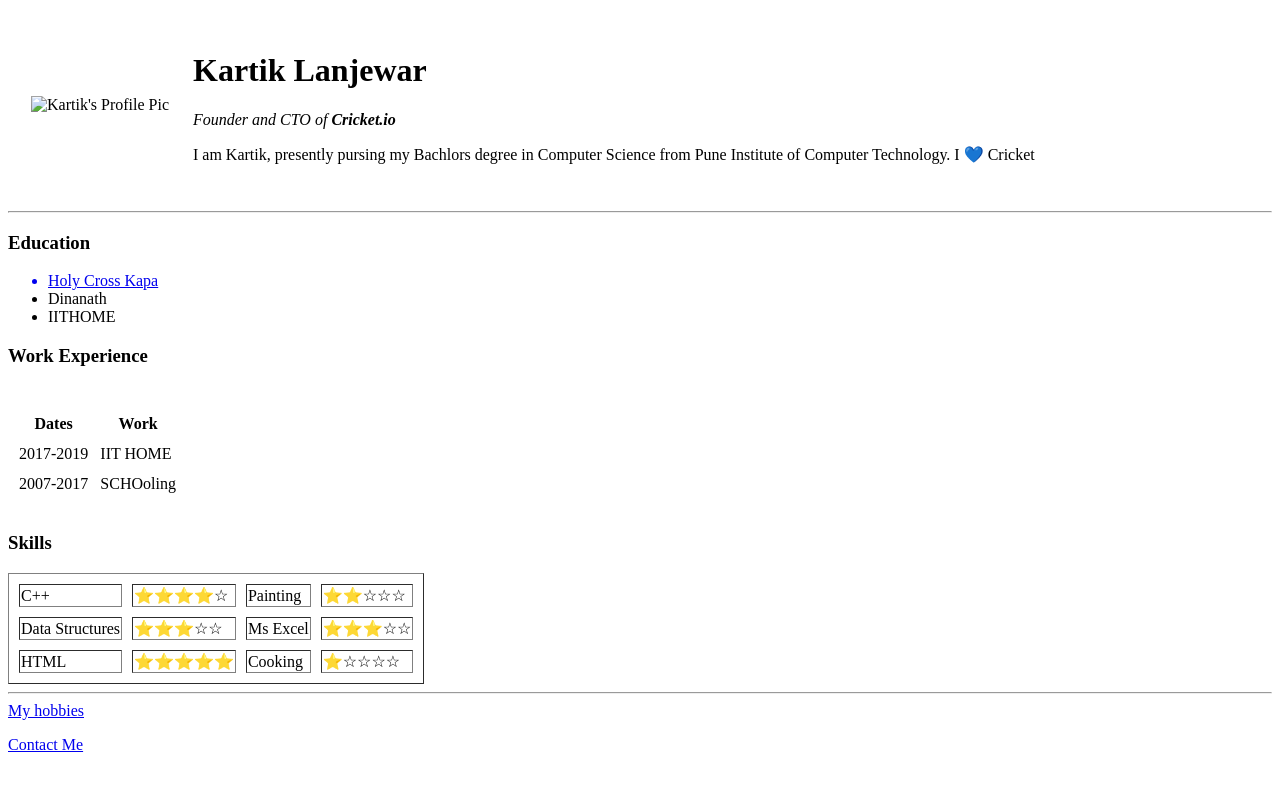
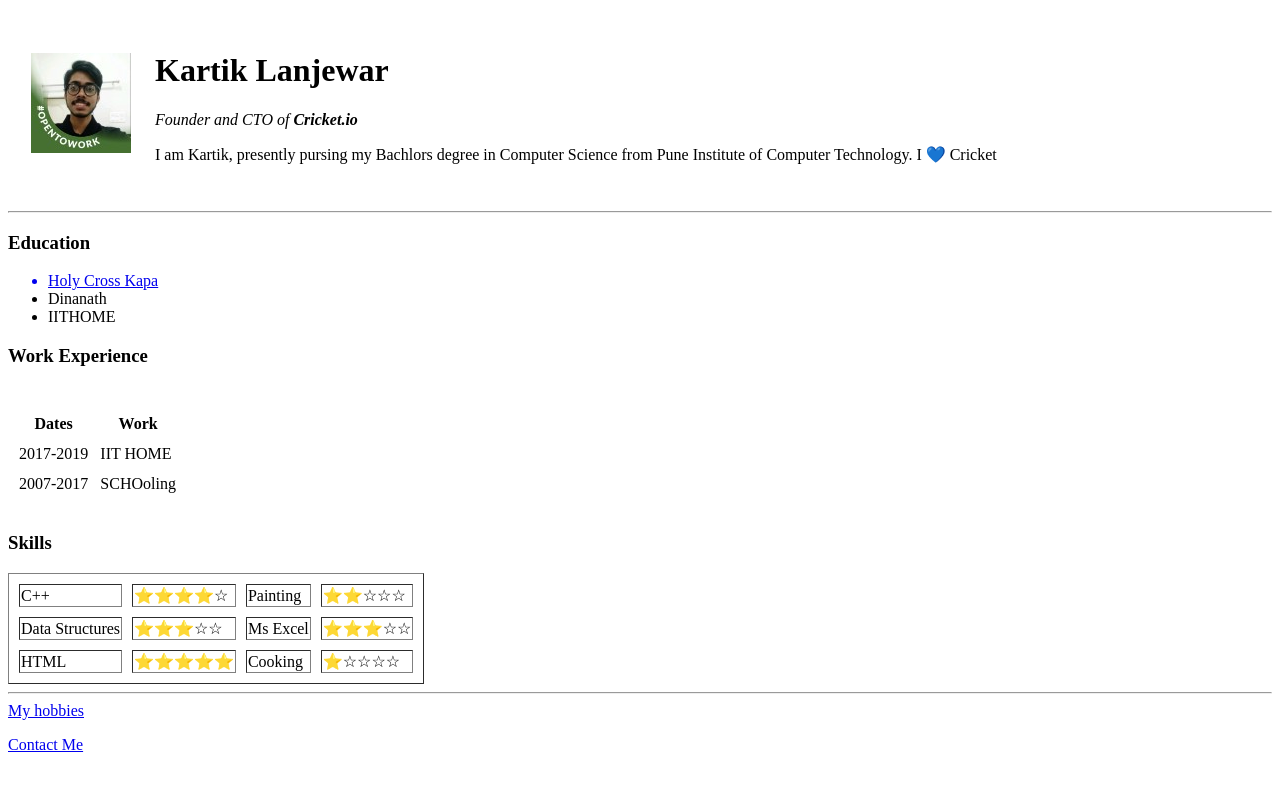
Before and after one commit to KartikLanjewar0404/cv, a plain HTML site: page index.html in a window 1280 px wide. Drawn offline with Linux system fonts and the light colour scheme.

Commit message:
Update index.html

```diff
--- a/index.html
+++ b/index.html
@@ -9,7 +9,7 @@
 <body>
   <table cellspacing="22">
     <tr>
-      <td>  <img src="Images/Photo.jpeg" alt="Kartik's Profile Pic">
+      <td>  <img src="Photo.jpeg" alt="Kartik's Profile Pic">
         <!-- Comment -->
       </td>
       <td>
```
